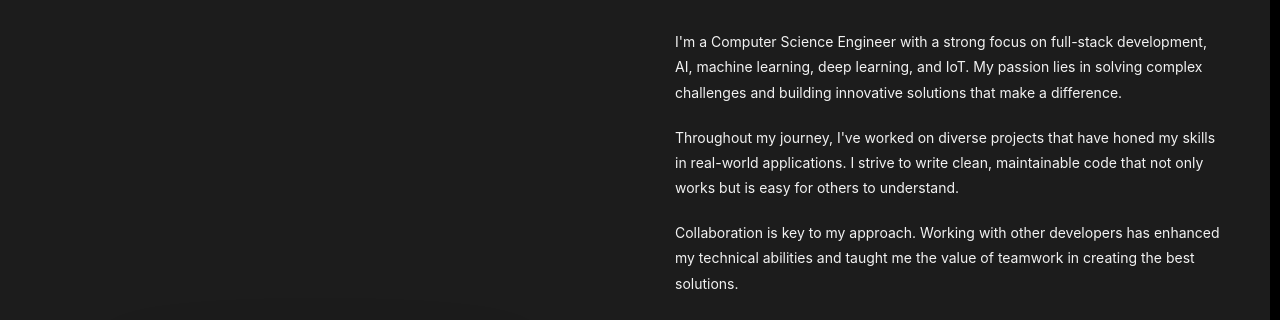
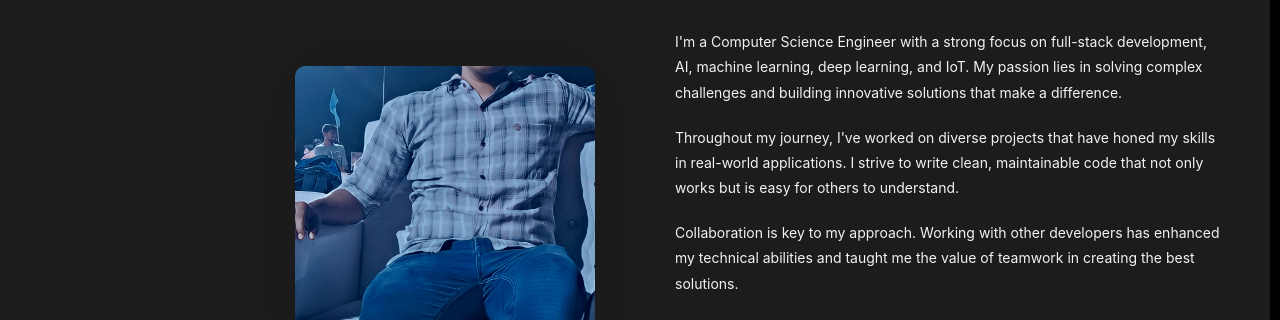
Before and after one commit to Gopikanth123/Gopikanth123.github.io, a plain HTML site: page index.html in a window 1280 px wide. Shown: the part 845-1165 px from the top of the page. Drawn offline with nearby package versions, Linux system fonts and the light colour scheme.

Commit message:
Update index.html

```diff
--- a/index.html
+++ b/index.html
@@ -192,7 +192,7 @@
 				<div class="container" data-aos="fade-up">
 					<!-- <img src="favicon.png" alt="Gopikanth" class="logo" /> -->
 <!-- 					<img src="deatils.png" alt="Gopikanth Tirumani" /> -->
-					<img src="IMG_20230101_000732.jpg" alt="Gopikanth Tirumani" class="logo" />
+					<img src="IMG_20230101_000732.jpg" alt="Gopikanth Tirumani" style="width: 300px; height: 300px; object-fit: cover; border-radius: 10px;" />
 					<article>
 						<p class="subtitle">Who is Gopikanth Tirumani?</p>
 						<h2 class="title">A Bit About Me</h2>
```
